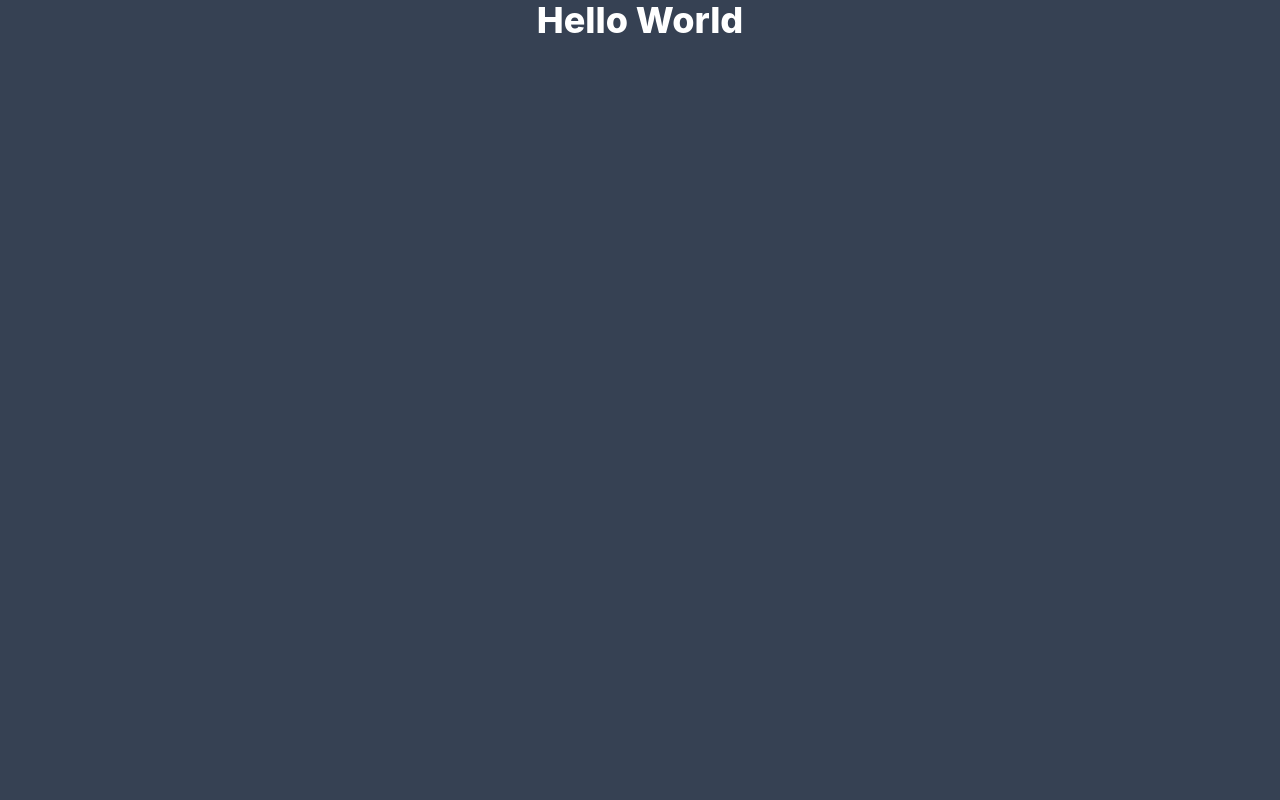
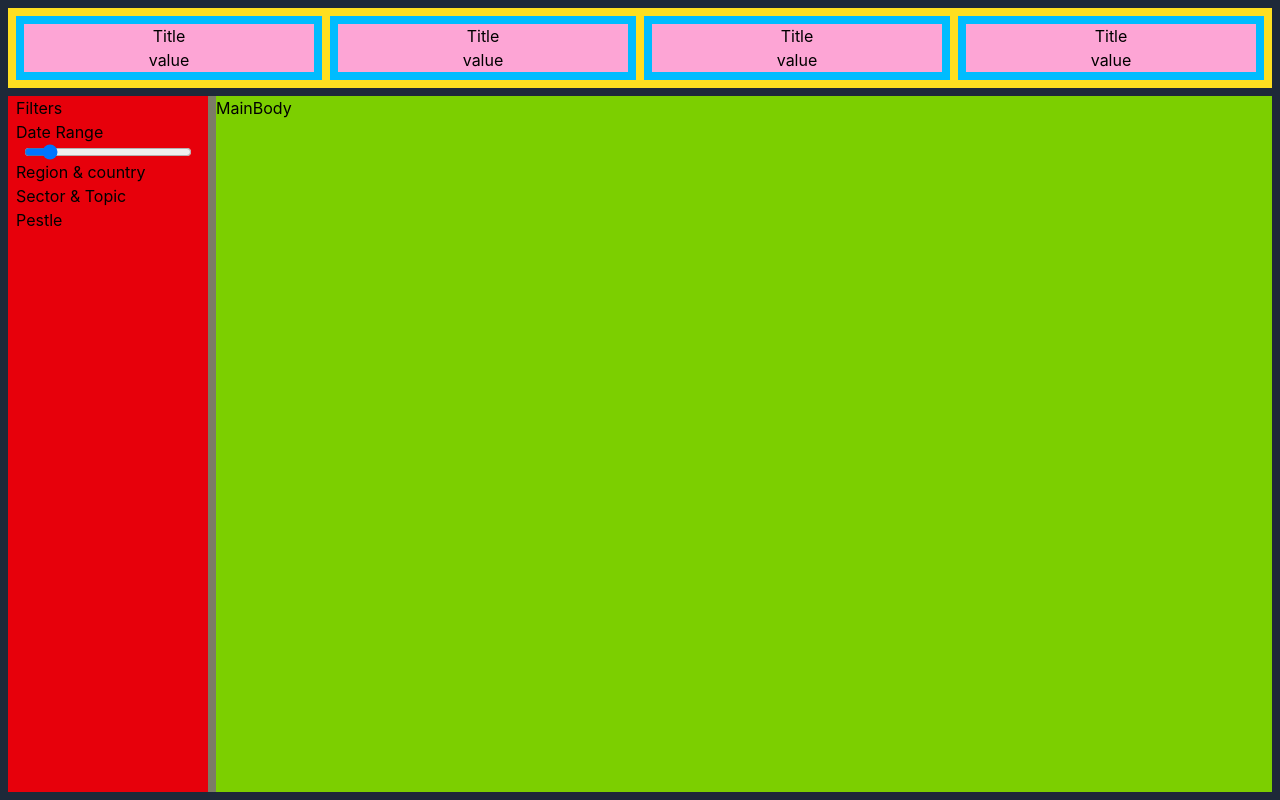
Before and after one commit to DilipWoad/Dashboard-Data-Visualization, a React (Vite) app in the folder dashboard-frontend/: page / in a window 1280 px wide. Built offline with nearby package versions, Linux system fonts and the light colour scheme.

Commit message:
frontend : add body,header,sidebar and mainBody skeleton in the ui.

```diff
--- a/dashboard-frontend/src/App.jsx
+++ b/dashboard-frontend/src/App.jsx
@@ -1,10 +1,10 @@
+import Body from "./components/Body";
+
 function App() {
   return (
-    <>
-      <h1 className="bg-gray-700 text-white text-4xl font-extrabold w-screen h-screen text-center">
-        Hello World
-      </h1>
-    </>
+    <div className="w-screen h-screen">
+      <Body/>
+    </div>
   );
 }
 
--- /dev/null
+++ b/dashboard-frontend/src/components/Body.jsx
@@ -0,0 +1,16 @@
+import HeaderMetrix from "./HeaderMetrix";
+import MainBody from "./MainBody";
+import SidebarFilter from "./SidebarFilter";
+
+const Body=()=>{
+    return(
+        <div className="bg-gray-800 h-full p-2 flex flex-col gap-2">
+            <HeaderMetrix/>
+            <div className="flex gap-2 bg-olive-500 flex-1">
+                <SidebarFilter/>
+                <MainBody/>
+            </div>
+        </div>
+    )
+}
+export default Body;
--- /dev/null
+++ b/dashboard-frontend/src/components/HeaderMetrix.jsx
@@ -0,0 +1,14 @@
+import MetrixCard from "./reuseableComponents/MetrixCard"
+
+const HeaderMetrix = () => {
+  return (
+    <div className='bg-yellow-300 p-2 flex justify-between gap-2 overflow-auto'>
+        <MetrixCard/>
+        <MetrixCard/>
+        <MetrixCard/>
+        <MetrixCard/>
+    </div>
+  )
+}
+
+export default HeaderMetrix
--- /dev/null
+++ b/dashboard-frontend/src/components/MainBody.jsx
@@ -0,0 +1,7 @@
+const MainBody = () => {
+  return (
+    <div className='bg-lime-500 flex-1 overflow-y-auto'>MainBody</div>
+  )
+}
+
+export default MainBody
--- /dev/null
+++ b/dashboard-frontend/src/components/SidebarFilter.jsx
@@ -0,0 +1,22 @@
+const SidebarFilter = () => {
+  return (
+    <div className="bg-red-600 w-50 px-2">
+      <p>Filters</p>
+      <div className="flex flex-col">
+        <label>Date Range</label>
+        <input
+        className="mx-2"
+        min={2016}
+        max={2050}
+        defaultValue={2020}
+        type="range"
+        />
+      </div>
+      <div>Region & country</div>
+      <div>Sector & Topic</div>
+      <div>Pestle</div>
+    </div>
+  );
+};
+
+export default SidebarFilter;
--- /dev/null
+++ b/dashboard-frontend/src/components/reuseableComponents/MetrixCard.jsx
@@ -0,0 +1,12 @@
+const MetrixCard = () => {
+  return (
+    <div className="bg-sky-400 p-2 flex flex-1">
+      <div className="flex flex-col bg-pink-300 items-center w-full">
+        <p className="">Title</p>
+        <p>value</p>
+      </div>
+    </div>
+  );
+};
+
+export default MetrixCard;
```
